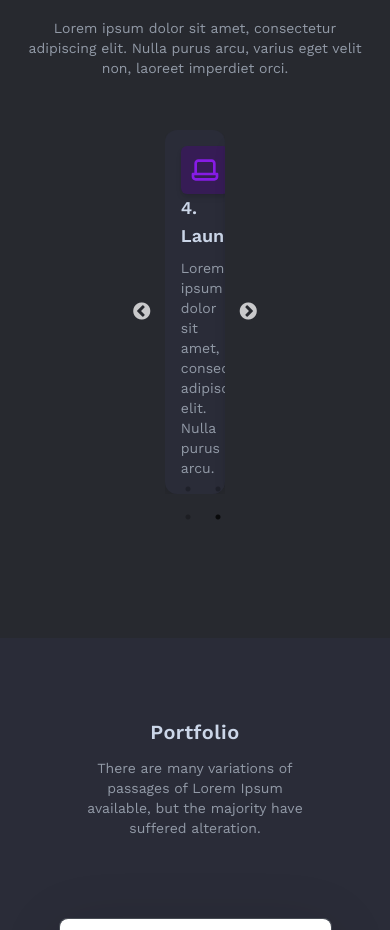
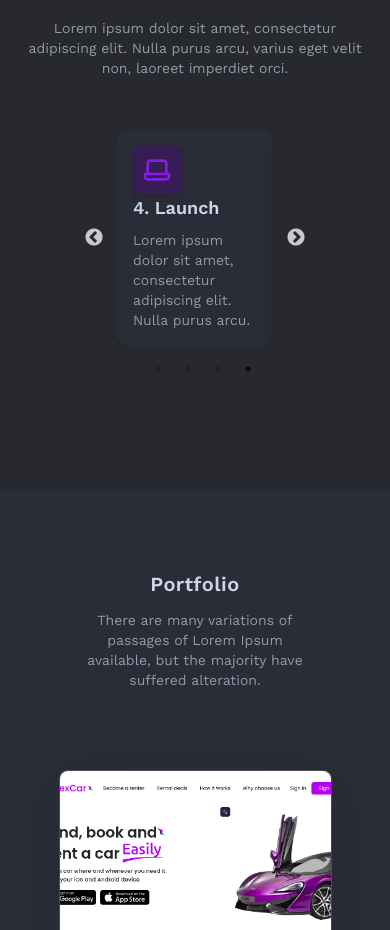
Before and after one commit to Ife-Banks/Portfolio-Trial, a React (Vite) app: page / in a window 390 px wide. Shown: the part 2000-2930 px from the top of the page. Built offline with nearby package versions, Linux system fonts and the light colour scheme.

Commit message:
responsiveness worked on

```diff
--- a/src/components/Work.jsx
+++ b/src/components/Work.jsx
@@ -88,8 +88,9 @@ const Work = () => {
                 </motion.main>
 
                 {/* Cards Grid */}
-                <div className="slider w-[27%] h-max  p-2 bg-transparent" >
-                <Slider {...settings} className='slide w-auto h-auto flex p-2 overflow-visible relative justify-center items-center   '>
+                <div className="slider w-[55%] lg:w-[27%] lg:h-max  p-2 bg-transparent" >
+                <Slider {...settings} className='slide w-auto h-auto flex p-2 overflow-visible relative justify-center items-center  lg:shadow-[32px_32px_124px_0_rgba(43,56,76,0.1)]'  variants={cardVariants}
+                                    whileHover="hover">
                                  {/* Research Card */}
                                 <motion.div
                                     className=' p-4 lg:p-3 flex flex-col items-start gap-3 rounded-xl bg-[#2A2C38] shadow-lg lg:shadow-[32px_32px_124px_0_rgba(43,56,76,0.1)] main-border'
```
